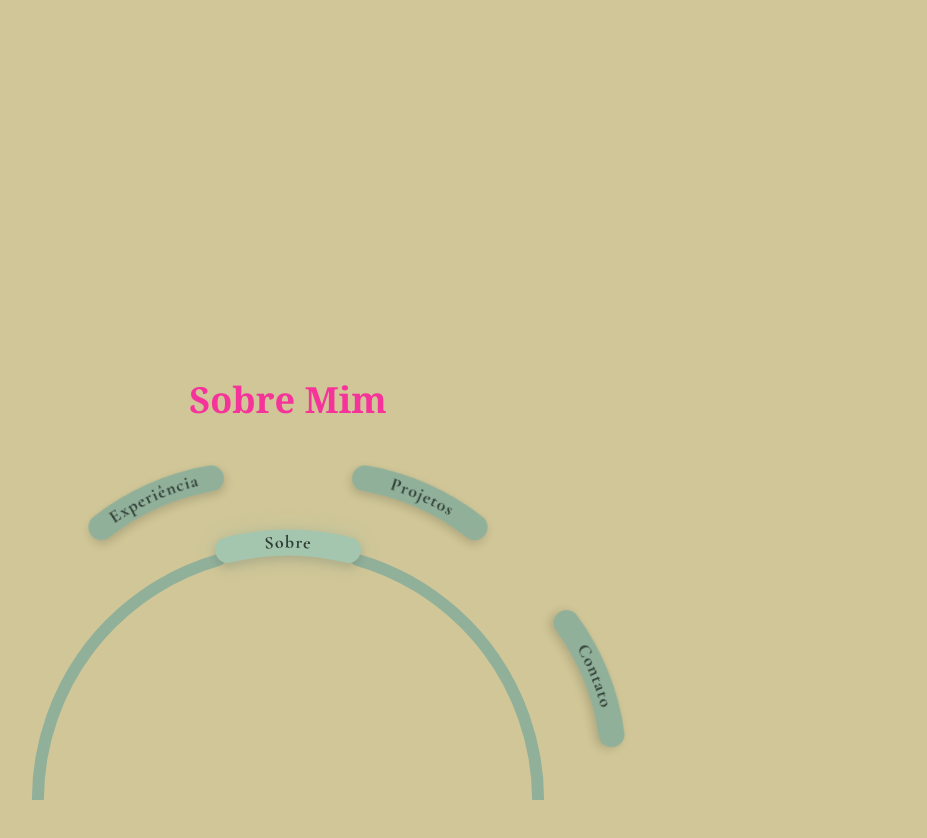
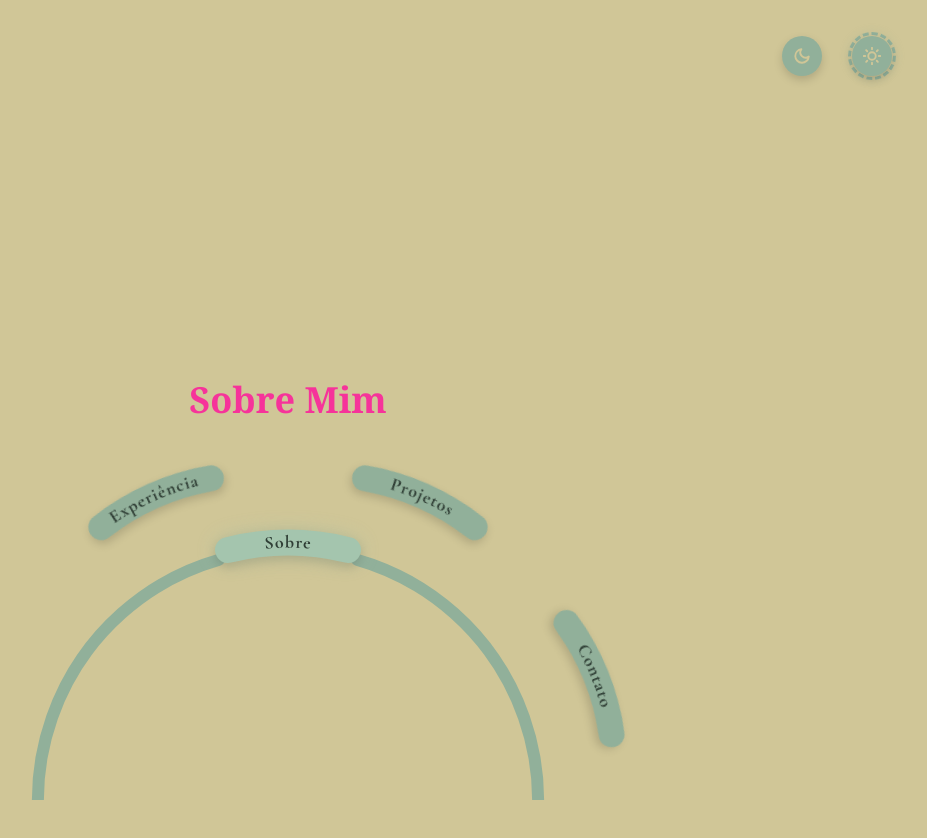
Before and after one commit to FeltrinLM/portifolio, a React (Vite) app: page /sobre in a window 1280 px wide. Shown: the top 838 px of the page, without its empty margins (352-1279 px from the left). Built offline with nearby package versions, Linux system fonts and the light colour scheme.

Commit message:
Dark mode toogle almost done

```diff
--- a/src/App.jsx
+++ b/src/App.jsx
@@ -1,18 +1,16 @@
+import { useState } from 'react';
+import { flushSync } from 'react-dom';
 import { BrowserRouter, Routes, Route, Navigate } from 'react-router-dom';
 import { Navbar } from './components/Navbar';
+import { ThemeToggle } from './components/ThemeToggle';
 
 import { About } from './pages/About';
 import { Contact } from './pages/Contact';
 import { Experience } from './pages/Experience';
 import { Projects } from './pages/Projects';
 
-export default function App() {
+function ConteudoDasPaginas() {
     return (
-        <BrowserRouter>
-            {/* Aqui definimos a cor de fundo global e a fonte principal */}
-            <div className="min-h-screen bg-[#D0C697] text-slate-800 font-serif">
-
-                {/* pb-[300px] garante que o conteúdo não fique escondido atrás do círculo mágico */}
         <main className="pb-[300px] p-10">
             <Routes>
                 <Route path="/" element={<Navigate to="/sobre" replace />} />
@@ -22,9 +20,63 @@ export default function App() {
                 <Route path="/contato" element={<Contact />} />
             </Routes>
         </main>
+    );
+}
 
-                {/* O Menu agora vai flutuar sobre o site */}
+export default function App() {
+    const [isDarkMode, setIsDarkMode] = useState(false);
+
+    // Agora a aura também tem a propriedade 'visible'
+    const [aura, setAura] = useState({ x: 0, y: 0, visible: false });
+
+    function handleThemeChange(newTheme) {
+        if (!document.startViewTransition) {
+            setIsDarkMode(newTheme);
+            return;
+        }
+        document.startViewTransition(() => {
+            flushSync(() => setIsDarkMode(newTheme));
+        });
+    }
+
+    return (
+        <BrowserRouter>
+            <div className="relative min-h-screen overflow-x-hidden font-serif">
+
+                {/* CAMADA 1: O TEMA BASE */}
+                <div className={`min-h-screen ${isDarkMode ? 'dark bg-[#3B381E]' : 'bg-[#D0C697]'}`}>
+                    <ConteudoDasPaginas />
+                </div>
+
+                {/*
+            CAMADA 2: A AURA (O mundo invertido)
+            Adicionamos transição de opacidade! Fica invisível quando aura.visible é falso.
+        */}
+                <div
+                    className={`absolute inset-0 pointer-events-none z-10 transition-opacity duration-500 ease-out ${
+                        !isDarkMode ? 'dark bg-[#3B381E]' : 'bg-[#D0C697]'
+                    } ${aura.visible ? 'opacity-100' : 'opacity-0'}`}
+                    style={{
+                        // Reduzido para 75px para ficar uma "lanterna" menor e mais focada
+                        clipPath: `circle(75px at ${aura.x}px ${aura.y}px)`
+                    }}
+                    aria-hidden="true"
+                >
+                    <ConteudoDasPaginas />
+                </div>
+
+                {/* CAMADA 3: A INTERFACE */}
+                <div className="absolute inset-0 pointer-events-none z-50">
+                    <ThemeToggle
+                        isDarkMode={isDarkMode}
+                        onThemeChange={handleThemeChange}
+                        setAura={setAura}
+                    />
+                    <div className="pointer-events-auto">
                         <Navbar />
+                    </div>
+                </div>
+
             </div>
         </BrowserRouter>
     );
--- /dev/null
+++ b/src/components/ThemeToggle.jsx
@@ -0,0 +1,167 @@
+import { useState, useEffect, useRef } from 'react';
+import { DndContext, useDraggable } from '@dnd-kit/core';
+
+function ÍconeMagico({ id, type, position, innerRef }) {
+    const { attributes, listeners, setNodeRef, transform, isDragging } = useDraggable({ id });
+    let currentX = position.x;
+    let currentY = position.y;
+
+    if (transform && isDragging) {
+        currentX += transform.x;
+        currentY += transform.y;
+        currentX = Math.max(-window.innerWidth + 100, Math.min(20, currentX));
+        currentY = Math.max(-20, Math.min(window.innerHeight - 100, currentY));
+    }
+
+    const style = {
+        position: 'absolute',
+        top: '4px', left: '4px',
+        transform: `translate3d(${currentX}px, ${currentY}px, 0) scale(${isDragging ? 1.15 : 1})`,
+        zIndex: isDragging ? 50 : 10,
+    };
+
+    return (
+        <div
+            ref={(node) => {
+                setNodeRef(node);
+                if (innerRef) innerRef.current = node;
+            }}
+            style={style}
+            {...listeners}
+            {...attributes}
+            className={`w-10 h-10 rounded-full flex items-center justify-center cursor-grab active:cursor-grabbing hover:brightness-110 drop-shadow-lg bg-[#91B09A] text-[#D0C697] dark:text-[#3B381E] ${
+                isDragging ? '' : 'transition-transform duration-300 ease-out'
+            }`}
+        >
+            {type === 'sun' ? (
+                <svg viewBox="0 0 24 24" width="18" height="18" fill="none" stroke="currentColor" strokeWidth="2.5" strokeLinecap="round" strokeLinejoin="round" className="pointer-events-none">
+                    <circle cx="12" cy="12" r="5"></circle><line x1="12" y1="1" x2="12" y2="3"></line><line x1="12" y1="21" x2="12" y2="23"></line><line x1="4.22" y1="4.22" x2="5.64" y2="5.64"></line><line x1="18.36" y1="18.36" x2="19.78" y2="19.78"></line><line x1="1" y1="12" x2="3" y2="12"></line><line x1="21" y1="12" x2="23" y2="12"></line><line x1="4.22" y1="19.78" x2="5.64" y2="18.36"></line><line x1="18.36" y1="5.64" x2="19.78" y2="4.22"></line>
+                </svg>
+            ) : (
+                <svg viewBox="0 0 24 24" width="18" height="18" fill="none" stroke="currentColor" strokeWidth="2.5" strokeLinecap="round" strokeLinejoin="round" className="pointer-events-none">
+                    <path d="M21 12.79A9 9 0 1 1 11.21 3 7 7 0 0 0 21 12.79z"></path>
+                </svg>
+            )}
+        </div>
+    );
+}
+
+// Repare que passamos o innerRef aqui para o radar achá-lo
+function CirculoReceptor({ isHovered, innerRef }) {
+    return (
+        <div
+            ref={innerRef}
+            className={`absolute top-0 left-0 w-12 h-12 rounded-full border-[3px] transition-all duration-300 z-0 bg-[#91B09A]/10 backdrop-blur-sm pointer-events-auto ${
+                isHovered
+                    ? 'border-[#a4c5ae] bg-[#91B09A]/30 scale-110 shadow-[0_0_20px_rgba(164,197,174,0.6)]'
+                    : 'border-dashed border-[#91B09A] shadow-[0_0_10px_rgba(145,176,154,0.2)] scale-100'
+            }`}
+        />
+    );
+}
+
+export function ThemeToggle({ isDarkMode, onThemeChange, setAura }) {
+    const [isHovered, setIsHovered] = useState(false);
+    const inactiveIconRef = useRef(null);
+    const circleRef = useRef(null); // Nova antena! Radar do círculo principal
+
+    const [positions, setPositions] = useState({
+        'light-mode': { x: 0, y: 0 },
+        'dark-mode': { x: -70, y: 0 }
+    });
+
+    const MAGNETIC_RADIUS = 60;
+
+    useEffect(() => {
+        let frameId;
+        const trackIcon = () => {
+            // Se tivermos as posições do ícone e do círculo na tela
+            if (inactiveIconRef.current && circleRef.current) {
+                const iconRect = inactiveIconRef.current.getBoundingClientRect();
+                const circleRect = circleRef.current.getBoundingClientRect();
+
+                const iconX = iconRect.left + iconRect.width / 2;
+                const iconY = iconRect.top + iconRect.height / 2;
+                const circleX = circleRect.left + circleRect.width / 2;
+                const circleY = circleRect.top + circleRect.height / 2;
+
+                // Mede a distância entre eles
+                const distance = Math.hypot(iconX - circleX, iconY - circleY);
+
+                // Se o ícone estiver a mais de 95px de distância, a aura "liga"!
+                setAura({
+                    x: iconX + window.scrollX,
+                    y: iconY + window.scrollY,
+                    visible: distance > 95
+                });
+            }
+            frameId = requestAnimationFrame(trackIcon);
+        };
+        trackIcon();
+
+        return () => cancelAnimationFrame(frameId);
+    }, [setAura]);
+
+    function handleDragMove(event) {
+        const { active, delta } = event;
+        const currentX = positions[active.id].x + delta.x;
+        const currentY = positions[active.id].y + delta.y;
+        const distance = Math.sqrt(currentX * currentX + currentY * currentY);
+        setIsHovered(distance < MAGNETIC_RADIUS);
+    }
+
+    function handleDragEnd(event) {
+        const { active, delta } = event;
+        let currentX = positions[active.id].x + delta.x;
+        let currentY = positions[active.id].y + delta.y;
+
+        currentX = Math.max(-window.innerWidth + 100, Math.min(20, currentX));
+        currentY = Math.max(-20, Math.min(window.innerHeight - 100, currentY));
+
+        const distance = Math.sqrt(currentX * currentX + currentY * currentY);
+        setIsHovered(false);
+
+        if (distance < MAGNETIC_RADIUS) {
+            if (active.id === 'light-mode' && isDarkMode) {
+                onThemeChange(false);
+                setPositions(prev => ({
+                    'light-mode': { x: 0, y: 0 },
+                    'dark-mode': (prev['dark-mode'].x === 0 && prev['dark-mode'].y === 0) ? { x: -70, y: 0 } : prev['dark-mode']
+                }));
+            } else if (active.id === 'dark-mode' && !isDarkMode) {
+                onThemeChange(true);
+                setPositions(prev => ({
+                    'dark-mode': { x: 0, y: 0 },
+                    'light-mode': (prev['light-mode'].x === 0 && prev['light-mode'].y === 0) ? { x: -70, y: 0 } : prev['light-mode']
+                }));
+            } else {
+                setPositions(prev => ({ ...prev, [active.id]: { x: 0, y: 0 } }));
+            }
+        }
+        else {
+            setPositions(prev => ({ ...prev, [active.id]: { x: currentX, y: currentY } }));
+        }
+    }
+
+    return (
+        <div className="fixed top-8 right-8 z-50 w-12 h-12 pointer-events-auto">
+            <DndContext onDragMove={handleDragMove} onDragEnd={handleDragEnd}>
+                <CirculoReceptor isHovered={isHovered} innerRef={circleRef} />
+
+                <ÍconeMagico
+                    id="light-mode"
+                    type="sun"
+                    position={positions['light-mode']}
+                    innerRef={isDarkMode ? inactiveIconRef : null}
+                />
+
+                <ÍconeMagico
+                    id="dark-mode"
+                    type="moon"
+                    position={positions['dark-mode']}
+                    innerRef={!isDarkMode ? inactiveIconRef : null}
+                />
+            </DndContext>
+        </div>
+    );
+}
--- a/src/index.css
+++ b/src/index.css
@@ -1 +1,29 @@
 @import "tailwindcss";
+@custom-variant dark (&:where(.dark, .dark *));
+
+::view-transition-old(root),
+::view-transition-new(root) {
+    animation: none;
+    mix-blend-mode: normal;
+}
+
+::view-transition-old(root) {
+    z-index: 1;
+}
+
+::view-transition-new(root) {
+    z-index: 2;
+    /* Duração de 0.8s, começando rápido e terminando suave */
+    animation: expand-circle 0.8s cubic-bezier(0.25, 1, 0.5, 1);
+}
+
+@keyframes expand-circle {
+    from {
+        /* Começa um círculo tamanho zero exatamente na posição top-8 right-8 */
+        clip-path: circle(0px at calc(100% - 4rem) 4rem);
+    }
+    to {
+        /* Expande até cobrir a tela inteira (150%) */
+        clip-path: circle(150% at calc(100% - 4rem) 4rem);
+    }
+}
```
Lines whose indentation alone changed are shown as unchanged.
